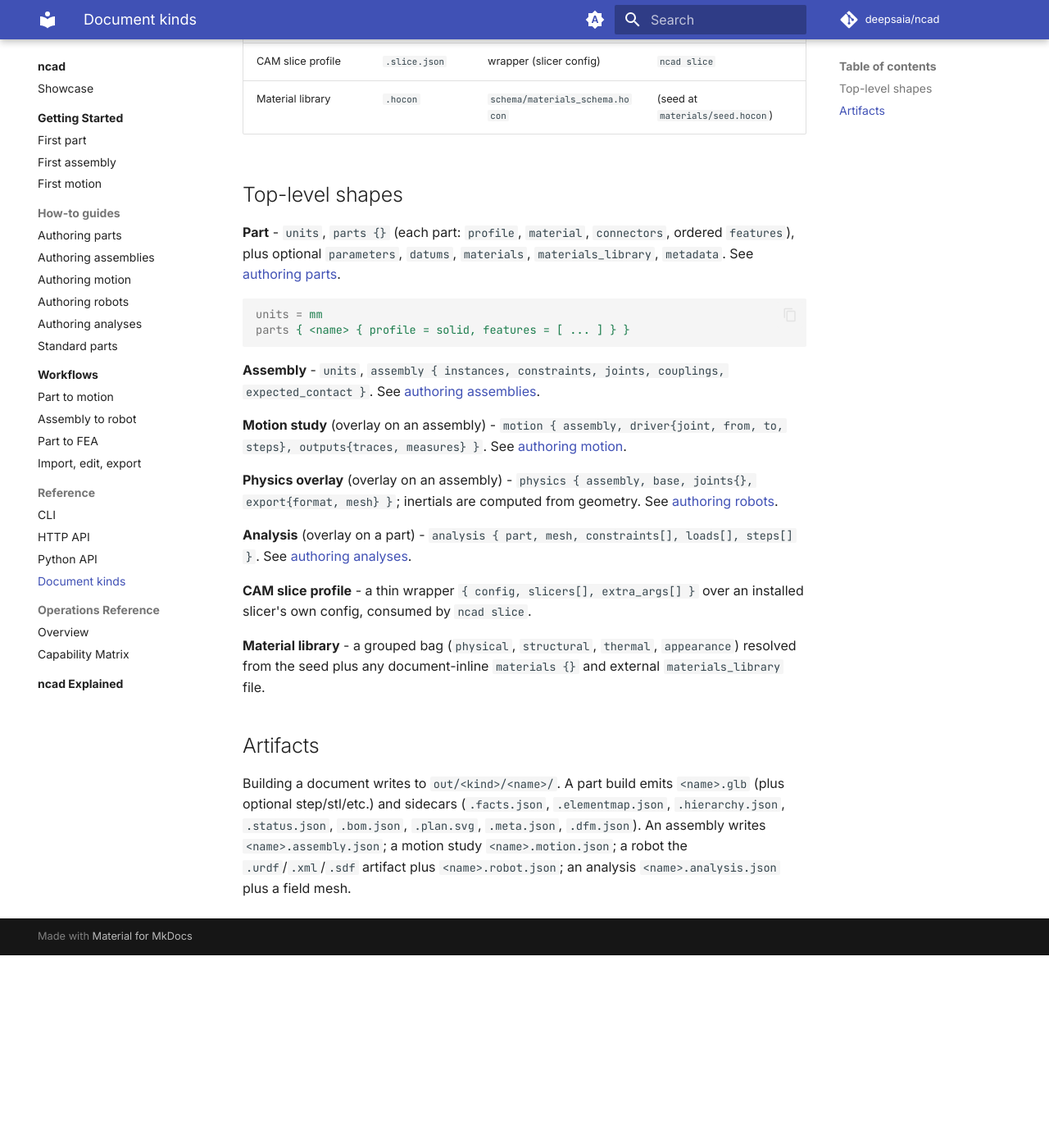
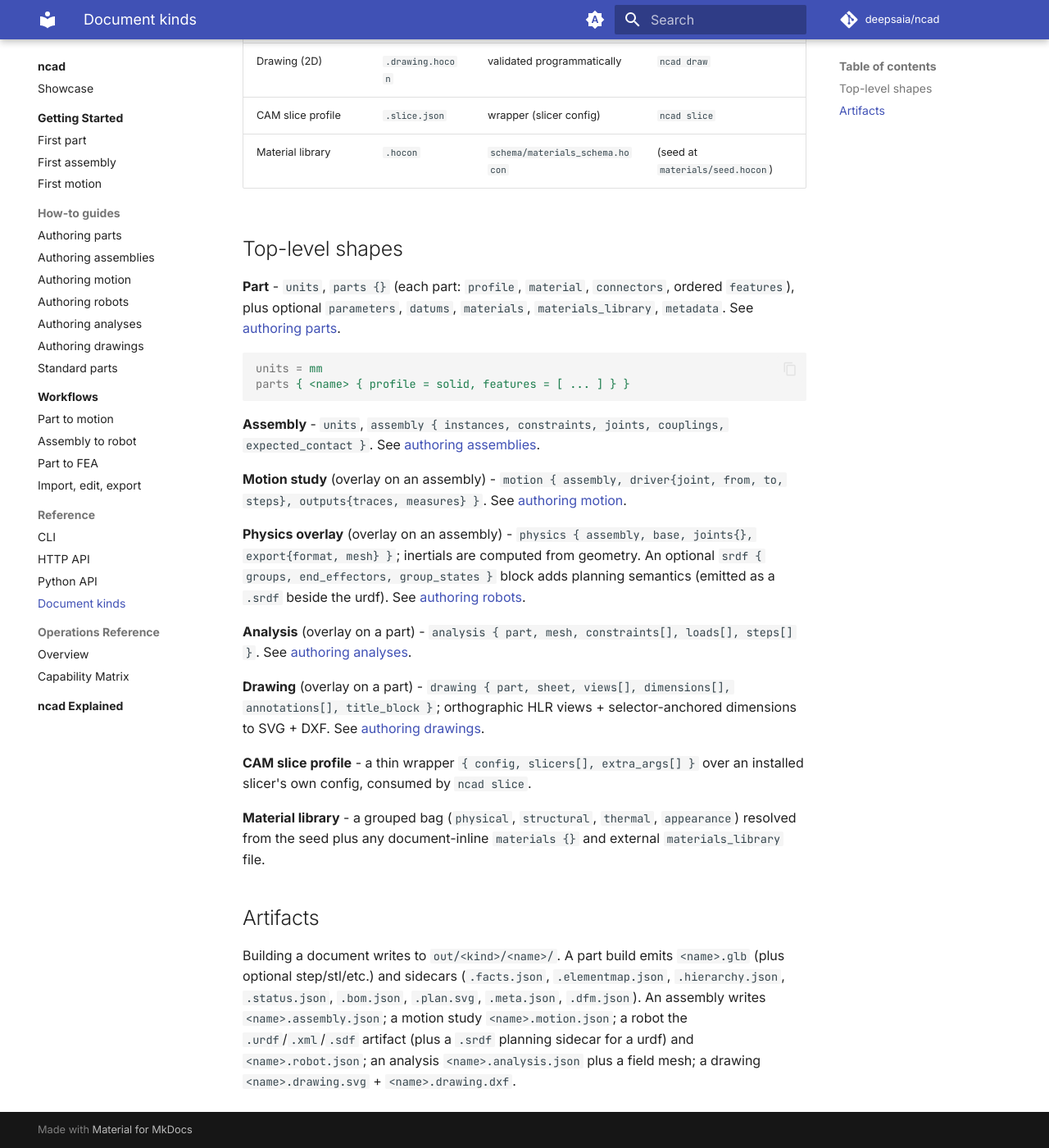
Before and after one commit to deepsaia/ncad, an MkDocs documentation site: the page built from docs_site/ncad/reference/document-kinds.md, in a window 1280 px wide and 1400 px high, scrolled down 623 px. Shown: the whole window at 82% size. Built offline with MkDocs 1.6.1 and Material for MkDocs 9.7.7, drawn with Linux system fonts in a browser that asks for light colours; comment, search, counter and statistics services are not loaded; before the commit the page ends 1788 px from its top, so only the background shows below that; some of the changed text lies outside the part shown.

Commit message:
docs: drawings guide + ncad draw / drawing kind in the reference

```diff
--- a/docs_site/ncad/reference/document-kinds.md
+++ b/docs_site/ncad/reference/document-kinds.md
@@ -1,8 +1,8 @@
 # Document kinds
 
-ncad is driven by authored text documents. There are seven kinds. Three of them (motion, physics,
-analysis) are **overlays**: they reference another document and add only the semantics it does not
-carry, so nothing is authored twice.
+ncad is driven by authored text documents. There are eight kinds. Four of them (motion, physics,
+analysis, drawing) are **overlays**: they reference another document and add only the semantics it
+does not carry, so nothing is authored twice.
 
 | Kind | Extension | Schema | Driving command |
 | --- | --- | --- | --- |
@@ -11,6 +11,7 @@ carry, so nothing is authored twice.
 | Motion study | `.motion.hocon` | validated programmatically | `ncad motion` |
 | Physics / robot overlay | `.physics.hocon` | validated programmatically | `ncad physics` |
 | Analysis (FEA) | `.analysis.hocon` | `schema/analysis_schema.hocon` | `ncad analyze` |
+| Drawing (2D) | `.drawing.hocon` | validated programmatically | `ncad draw` |
 | CAM slice profile | `.slice.json` | wrapper (slicer config) | `ncad slice` |
 | Material library | `.hocon` | `schema/materials_schema.hocon` | (seed at `materials/seed.hocon`) |
 
@@ -32,10 +33,16 @@ See [authoring assemblies](../guides/authoring-assemblies.md).
 outputs{traces, measures} }`. See [authoring motion](../guides/authoring-motion.md).
 
 **Physics overlay** (overlay on an assembly) - `physics { assembly, base, joints{}, export{format,
-mesh} }`; inertials are computed from geometry. See [authoring robots](../guides/authoring-robots.md).
+mesh} }`; inertials are computed from geometry. An optional `srdf { groups, end_effectors,
+group_states }` block adds planning semantics (emitted as a `.srdf` beside the urdf). See
+[authoring robots](../guides/authoring-robots.md).
 
 **Analysis** (overlay on a part) - `analysis { part, mesh, constraints[], loads[], steps[] }`. See
 [authoring analyses](../guides/authoring-analyses.md).
+
+**Drawing** (overlay on a part) - `drawing { part, sheet, views[], dimensions[], annotations[],
+title_block }`; orthographic HLR views + selector-anchored dimensions to SVG + DXF. See
+[authoring drawings](../guides/authoring-drawings.md).
 
 **CAM slice profile** - a thin wrapper `{ config, slicers[], extra_args[] }` over an installed
 slicer's own config, consumed by `ncad slice`.
@@ -48,5 +55,6 @@ the seed plus any document-inline `materials {}` and external `materials_library
 Building a document writes to `out/<kind>/<name>/`. A part build emits `<name>.glb` (plus optional
 step/stl/etc.) and sidecars (`.facts.json`, `.elementmap.json`, `.hierarchy.json`, `.status.json`,
 `.bom.json`, `.plan.svg`, `.meta.json`, `.dfm.json`). An assembly writes `<name>.assembly.json`; a
-motion study `<name>.motion.json`; a robot the `.urdf`/`.xml`/`.sdf` artifact plus `<name>.robot.json`;
-an analysis `<name>.analysis.json` plus a field mesh.
+motion study `<name>.motion.json`; a robot the `.urdf`/`.xml`/`.sdf` artifact (plus a `.srdf` planning
+sidecar for a urdf) and `<name>.robot.json`; an analysis `<name>.analysis.json` plus a field mesh; a
+drawing `<name>.drawing.svg` + `<name>.drawing.dxf`.
--- a/mkdocs.yml
+++ b/mkdocs.yml
@@ -112,6 +112,7 @@ nav:
           - Authoring motion: ncad/guides/authoring-motion.md
           - Authoring robots: ncad/guides/authoring-robots.md
           - Authoring analyses: ncad/guides/authoring-analyses.md
+          - Authoring drawings: ncad/guides/authoring-drawings.md
           - Standard parts: ncad/guides/standard-parts.md
       - Workflows:
           - ncad/workflows/index.md
```
Also changed, not shown: docs_site/ncad/guides/authoring-drawings.md (added, +87 -0 lines), docs_site/ncad/reference/cli.md (+10 -0 lines).
